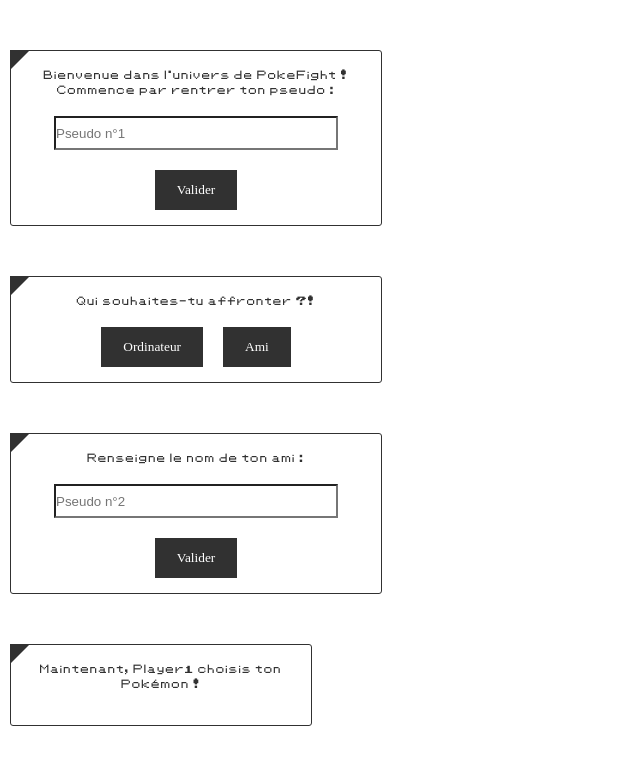
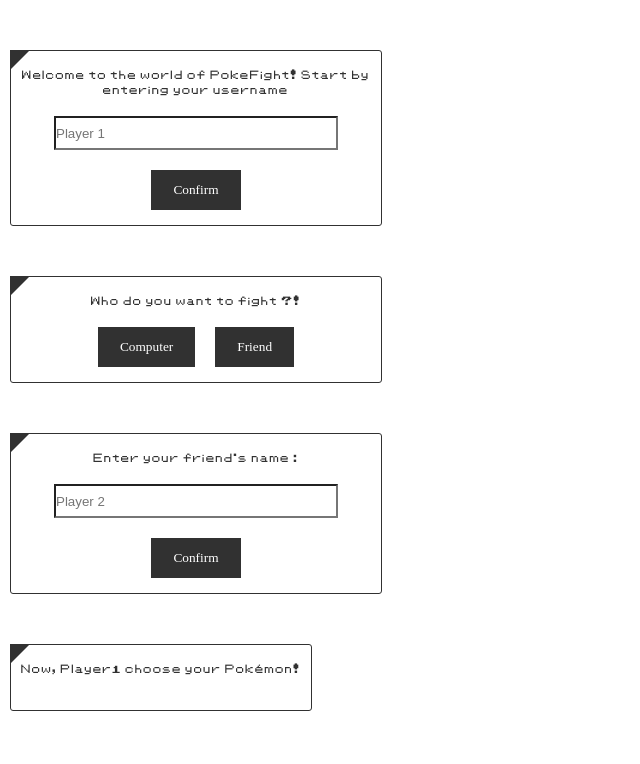
Before and after one commit to yuyangyyy/pokefight, a React (Create React App) app: page / in a window 1280 px wide. Shown: the top 764 px of the page, without its empty margins (0-640 px from the left). Built offline with nearby package versions, Linux system fonts and the light colour scheme.

Commit message:
5- Simplify code

```diff
--- a/src/App.js
+++ b/src/App.js
@@ -4,10 +4,10 @@ import DialogBox from './components/DialogBox';
 function App() {
   return (
     <div>
-      <DialogBox textDialog="Bienvenue dans l'univers de PokeFight ! Commence par rentrer ton pseudo :" idDialogBox="pseudoPlayer1" firstButton="Valider" placeholder="Pseudo n°1"/>
-      <DialogBox textDialog="Qui souhaites-tu affronter ?!" firstButton="Ordinateur" scndButton="Ami"/>
-      <DialogBox textDialog="Renseigne le nom de ton ami :" idDialogBox="pseudoPlayer2" firstButton="Valider" placeholder="Pseudo n°2"/>
-      <DialogBox textDialog="Maintenant, Player1 choisis ton Pokémon !" dialogSize="280px" />
+      <DialogBox textDialog="Welcome to the world of PokeFight! Start by entering your username" idDialogBox="pseudoPlayer1" firstButton="Confirm" placeholder="Player 1"/>
+      <DialogBox textDialog="Who do you want to fight ?!" firstButton="Computer" scndButton="Friend"/>
+      <DialogBox textDialog="Enter your friend's name :" idDialogBox="pseudoPlayer2" firstButton="Confirm" placeholder="Player 2"/>
+      <DialogBox textDialog="Now, Player1 choose your Pokémon!" dialogSize="280px" />
     </div>
   );
 }
--- a/src/components/DialogBox.js
+++ b/src/components/DialogBox.js
@@ -13,18 +13,15 @@ class DialogBox extends React.Component{
         this.setState({firstPlayer: event.target.value})
     }
 
-
     render(){
-        let firsTButtonIsTrue = this.props.firstButton != undefined ? true: false
-        let scndBtnIsTrue = this.props.scndButton != undefined ? true: false
-        let inputIsTrue = this.props.idDialogBox != undefined ? true: false
+        const {firstButton, scndButton, idDialogBox} = this.props
 
         return(
             <div className="box">
                 <div className="DialogBox" style={{width: this.props.dialogSize}}>
                     <p>{this.props.textDialog}</p>
                     <input
-                    className={inputIsTrue ? "" : "display-none"}
+                    className={idDialogBox ? "" : "display-none"}
                     id={this.idDialogBox}
                     name={this.idDialogBox}
                     type="text"
@@ -32,8 +29,8 @@ class DialogBox extends React.Component{
                     onChange={this.handleChange}
                     placeholder={this.props.placeholder}/>
                     <div className="button-group">
-                        <button className={firsTButtonIsTrue ? "" : "display-none"}>{this.props.firstButton}</button>
-                        <button className={scndBtnIsTrue ? "" : "display-none"}>{this.props.scndButton}</button>
+                        <button className={firstButton ? "" : "display-none"}>{firstButton}</button>
+                        <button className={scndButton ? "" : "display-none"}>{scndButton}</button>
                     </div>
                 </div>
             </div>
```
